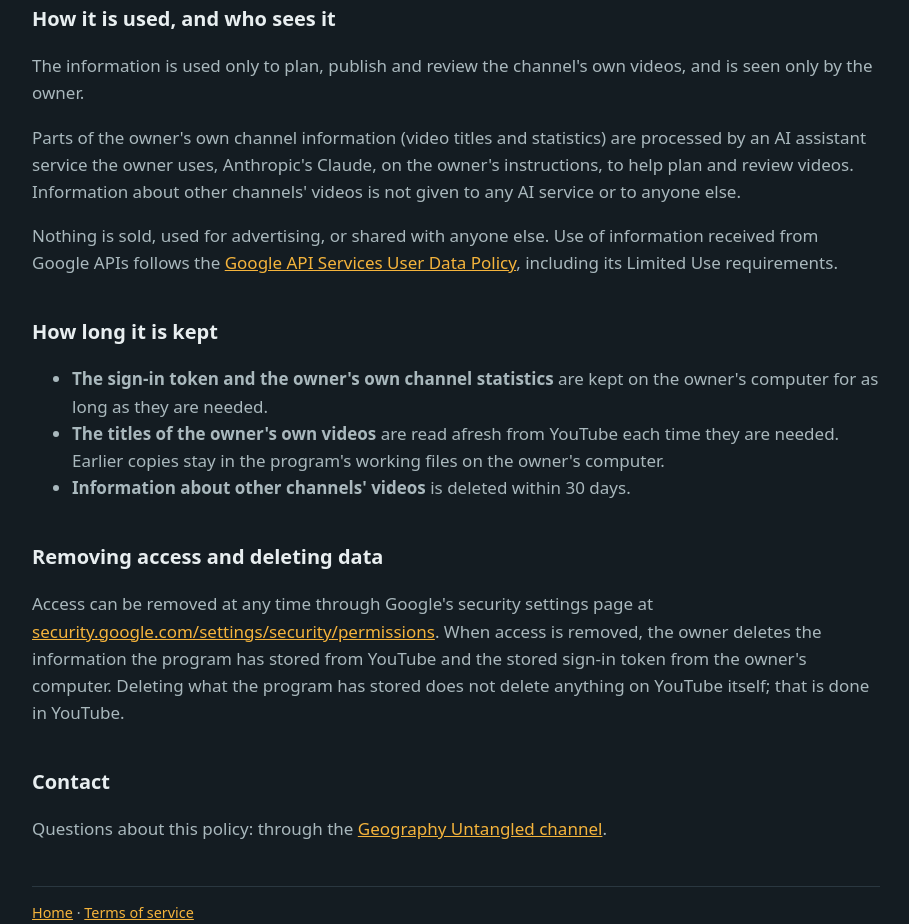
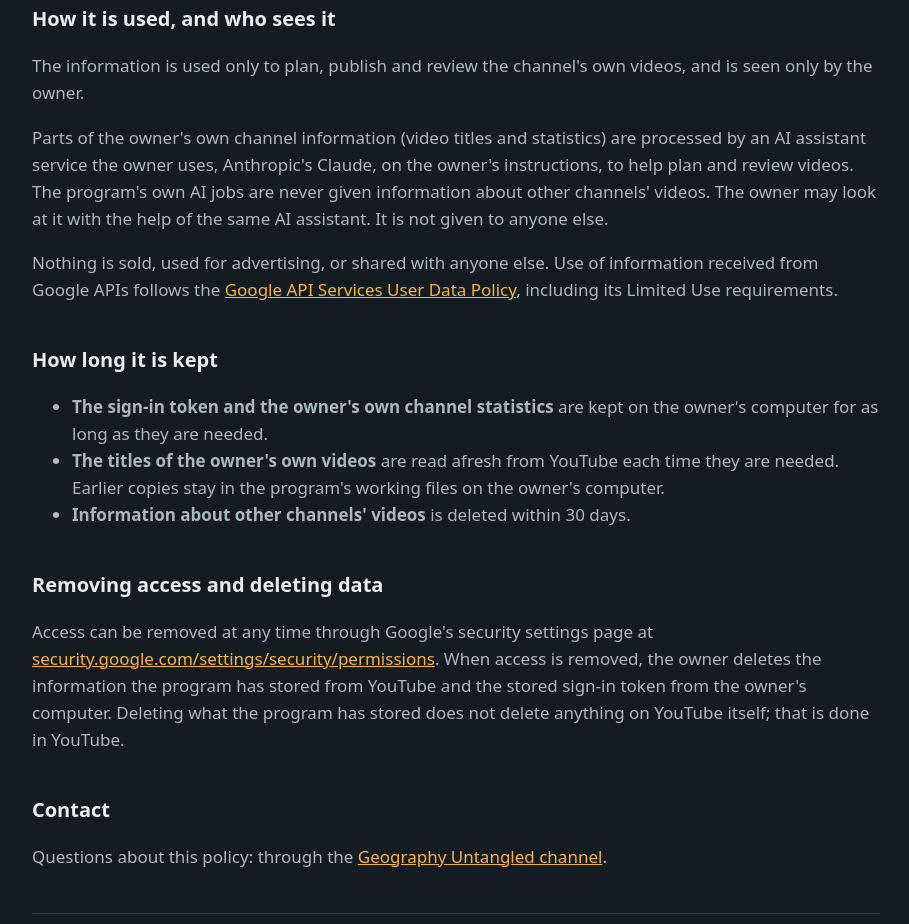
Before and after one commit to devangpatel12/geographyuntangled, a plain HTML site: page privacy.html in a window 1280 px wide. Shown: the part 860-1784 px from the top of the page, without its empty margins (184-1093 px from the left). Drawn offline with Linux system fonts and the light colour scheme.

Commit message:
Site update: privacy.html
One sentence made exact: the program's own AI jobs are never given other
channels' information, and the owner may look at it with an AI assistant's help.

Co-Authored-By: Claude Fable 5.2 <noreply@anthropic.com>

```diff
--- a/privacy.html
+++ b/privacy.html
@@ -14,7 +14,7 @@
 </ul>
 <h2>How it is used, and who sees it</h2>
 <p>The information is used only to plan, publish and review the channel's own videos, and is seen only by the owner.</p>
-<p>Parts of the owner's own channel information (video titles and statistics) are processed by an AI assistant service the owner uses, Anthropic's Claude, on the owner's instructions, to help plan and review videos. Information about other channels' videos is not given to any AI service or to anyone else.</p>
+<p>Parts of the owner's own channel information (video titles and statistics) are processed by an AI assistant service the owner uses, Anthropic's Claude, on the owner's instructions, to help plan and review videos. The program's own AI jobs are never given information about other channels' videos. The owner may look at it with the help of the same AI assistant. It is not given to anyone else.</p>
 <p>Nothing is sold, used for advertising, or shared with anyone else. Use of information received from Google APIs follows the <a href="https://developers.google.com/terms/api-services-user-data-policy">Google API Services User Data Policy</a>, including its Limited Use requirements.</p>
 <h2>How long it is kept</h2>
 <ul>
```
